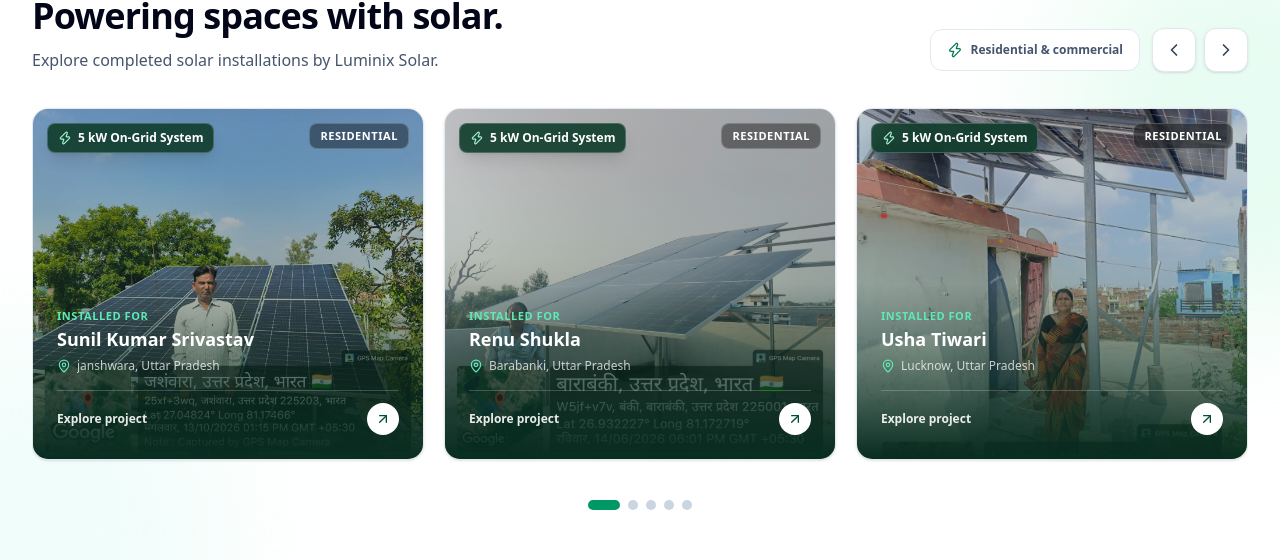
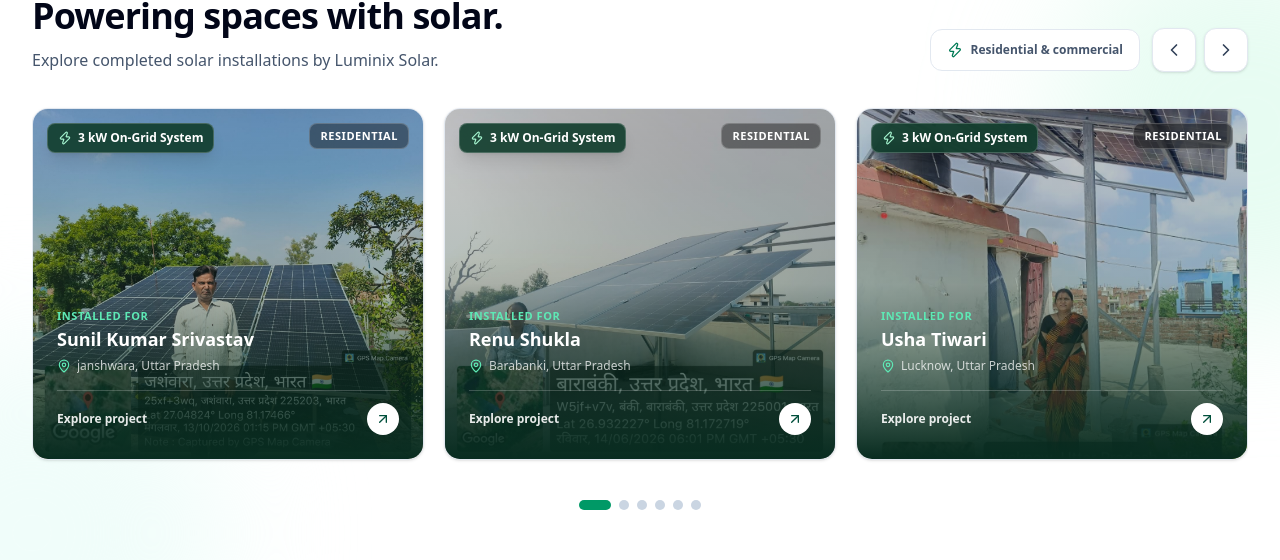
Before and after one commit to Shauryaa007/Luminix-Solar-website, a Next.js app: page / in a window 1280 px wide. Shown: the part 1320-1880 px from the top of the page. Built offline with nearby package versions, Linux system fonts and the light colour scheme.

Commit message:
feat: add new completed project and update capacity details for existing residential installations in solar data

```diff
--- a/src/data/solarData.ts
+++ b/src/data/solarData.ts
@@ -4,6 +4,7 @@ import img2 from './completed-project/img2.jpg';
 import img3 from './completed-project/img3.jpg';
 import img4 from './completed-project/img4.jpg';
 import img5 from './completed-project/img5.jpg';
+import img6 from './completed-project/img6.jpg';
 
 export interface Product {
   id: string;
@@ -320,8 +321,8 @@ export const COMPLETED_PROJECTS: CompletedProject[] = [
     customerName: "Sunil Kumar Srivastav",
     category: "Residential",
     location: "janshwara, Uttar Pradesh",
-    capacity: "5 kW On-Grid System",
-    annualGeneration: "11,800 kWh / Year",
+    capacity: "3 kW On-Grid System",
+    annualGeneration: "5,940 kWh / Year",
     image: img1,
     installationDate: "October 2026",
     description: "Elevated customized pergola structure providing usable shaded terrace space alongside 92% electricity generation.",
@@ -332,8 +333,8 @@ export const COMPLETED_PROJECTS: CompletedProject[] = [
     customerName: "Renu Shukla",
     category: "Residential",
     location: "Barabanki, Uttar Pradesh",
-    capacity: "5 kW On-Grid System",
-    annualGeneration: "11,800 kWh / Year",
+    capacity: "3 kW On-Grid System",
+    annualGeneration: "5,940 kWh / Year",
     image: img2,
     installationDate: "June 2026",
     description: "Elevated customized pergola structure providing usable shaded terrace space alongside 92% electricity generation.",
@@ -344,8 +345,8 @@ export const COMPLETED_PROJECTS: CompletedProject[] = [
     customerName: "Usha Tiwari",
     category: "Residential",
     location: "Lucknow, Uttar Pradesh",
-    capacity: "5 kW On-Grid System",
-    annualGeneration: "11,800 kWh / Year",
+    capacity: "3 kW On-Grid System",
+    annualGeneration: "5,940 kWh / Year",
     image: img3,
     installationDate: "July 2026",
     description: "Elevated customized pergola structure providing usable shaded terrace space alongside 92% electricity generation.",
@@ -357,7 +358,7 @@ export const COMPLETED_PROJECTS: CompletedProject[] = [
     category: "Residential",
     location: "Barabanki, Uttar Pradesh",
     capacity: "3 kW On-Grid System",
-    annualGeneration: "11,800 kWh / Year",
+    annualGeneration: "5,940 kWh / Year",
     image: img4,
     installationDate: "July 2026",
     description: "Elevated customized pergola structure providing usable shaded terrace space alongside 92% electricity generation.",
@@ -368,10 +369,22 @@ export const COMPLETED_PROJECTS: CompletedProject[] = [
     customerName: "Raj Rani Tandon",
     category: "Residential",
     location: "Satrikh, Uttar Pradesh",
-    capacity: "5 kW On-Grid System",
-    annualGeneration: "11,800 kWh / Year",
+    capacity: "3 kW On-Grid System",
+    annualGeneration: "5,940 kWh / Year",
     image: img5,
     installationDate: "April 2026",
+    description: "Elevated customized pergola structure providing usable shaded terrace space alongside 92% electricity generation.",
+  },
+  {
+    id: "proj-6",
+    title: "Rooftop Solar Installation",
+    customerName: "Jamal Fatima",
+    category: "Residential",
+    location: "Lucknow, Uttar Pradesh",
+    capacity: "5 kW On-Grid System",
+    annualGeneration: "9,900 kWh / Year",
+    image: img6,
+    installationDate: "July 2026",
     description: "Elevated customized pergola structure providing usable shaded terrace space alongside 92% electricity generation.",
   }
 ];
```
Also changed, not shown: src/data/completed-project/img6.jpg (added).
